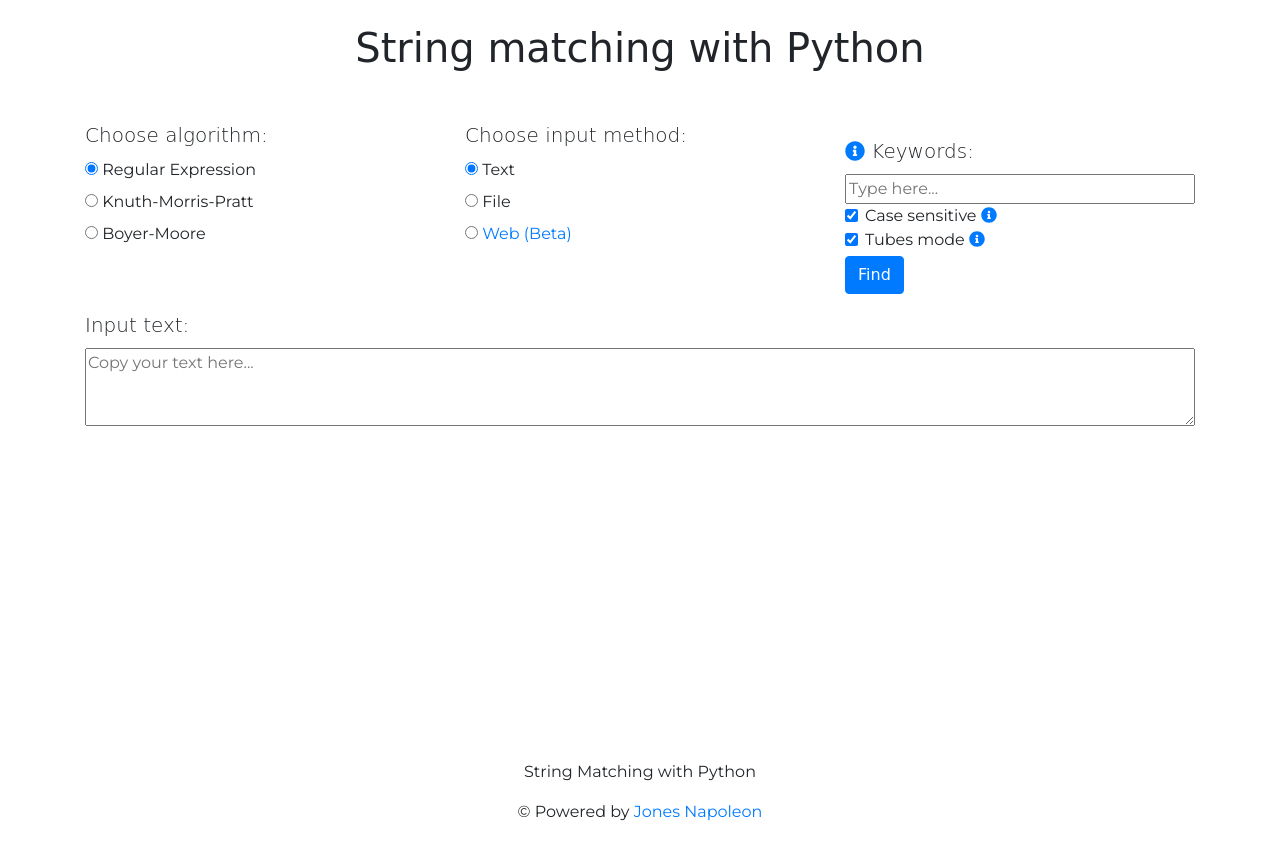
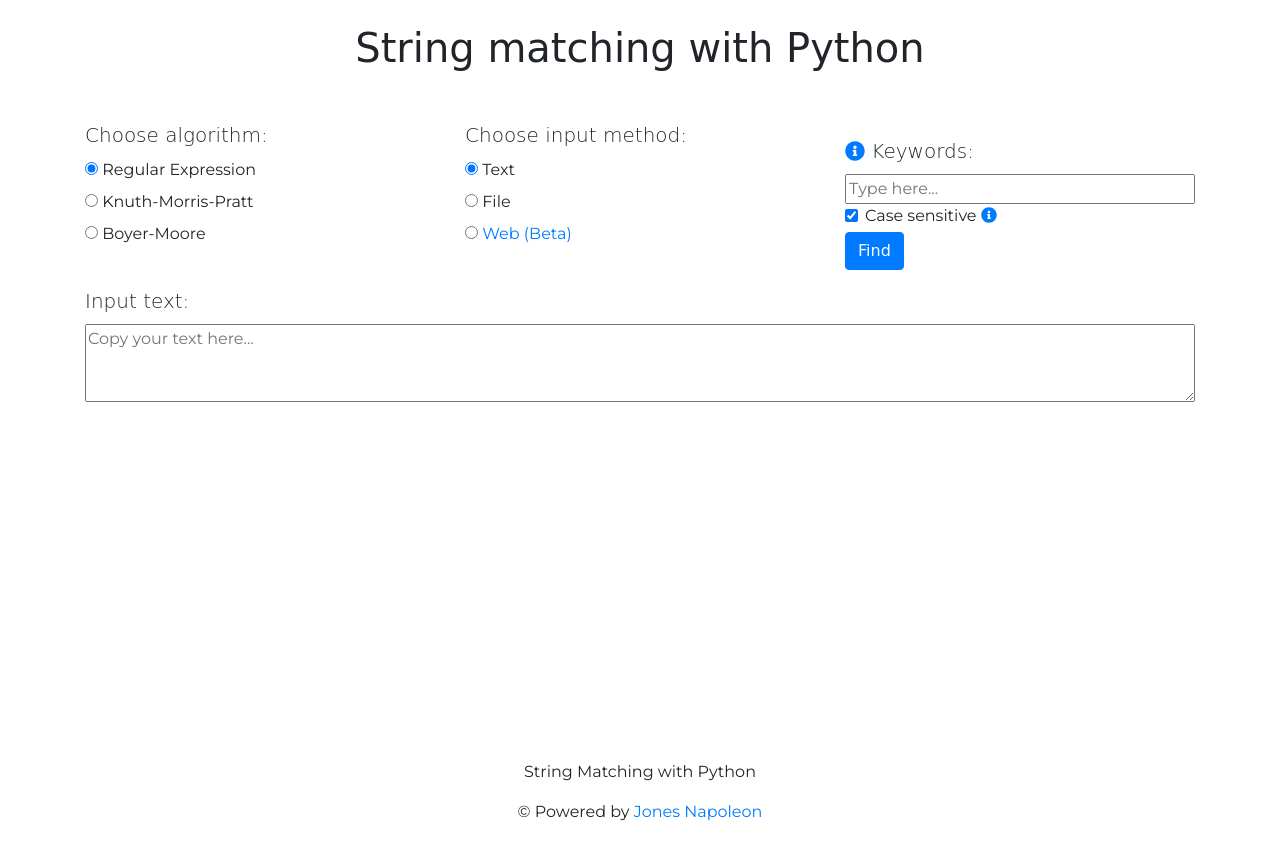
Before and after one commit to jonesnapoleon/string_matching, a Flask app: page / in a window 1280 px wide. Run offline with Flask 2, Linux system fonts and the light colour scheme; some libraries are stand-ins or nearby versions; some web fonts are replaced.

Commit message:
add favicon, remove tubes

```diff
--- a/src/templates/base.html
+++ b/src/templates/base.html
@@ -7,10 +7,11 @@
     <link href="https://stackpath.bootstrapcdn.com/bootstrap/4.4.1/css/bootstrap.min.css" rel="stylesheet" integrity="sha384-Vkoo8x4CGsO3+Hhxv8T/Q5PaXtkKtu6ug5TOeNV6gBiFeWPGFN9MuhOf23Q9Ifjh" crossorigin="anonymous">
     <link rel='stylesheet' href="{{ url_for('static', filename='css/index.css') }}">
     <meta name="theme-color" content="#000000">
+    <link rel="icon" href="/favicon.ico">
     <meta name="author" content="Jones Napoleon">
     <meta name="keywords" content="string, regex, matching, itb algorithm, text pattern, jonesnapoleon">
     <meta name="description" content="String Matching with 3 different algorithms">
-    <meta name='url' content="https://jonesnapoleon.web.app">
+    <meta name='url' content="https://jonesnapoleon.com">
 </head>
 <body class="container">
     <h1 class="mb-5 mt-4 text-center">String matching with Python</h1>
--- a/src/templates/form.html
+++ b/src/templates/form.html
@@ -58,7 +58,7 @@
                         </a>
                     </label>
                 </div>
-                <div class="form-check">
+                <!-- <div class="form-check">
                     <input type="checkbox" class="form-check-input" name='tubes-mode' id="tubes-mode" value='{{ previous["tubes-mode"]}}' {% if previous["tubes-mode"] == 'true' %} checked {% endif %}>
                     <label class="form-check-label" for="case-sensitive">
                         Tubes mode
@@ -66,7 +66,7 @@
                             <i class="fas fa-info-circle"></i>
                         </a>
                     </label>
-                </div>
+                </div> -->
                 <button type='submit' class="mt-1 btn btn-primary btn-md">Find</button>
             </section>
 
```
Also changed, not shown: src/templates/favicon.ico (added).
